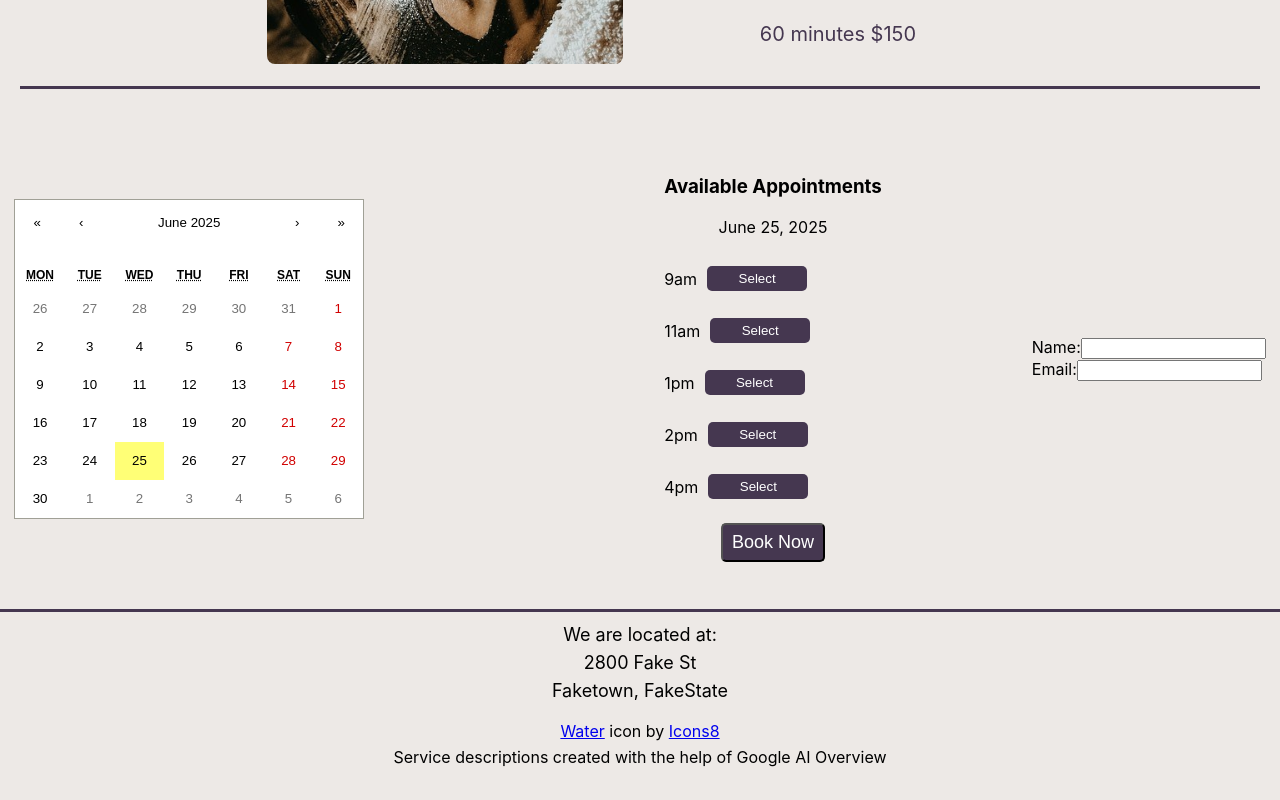
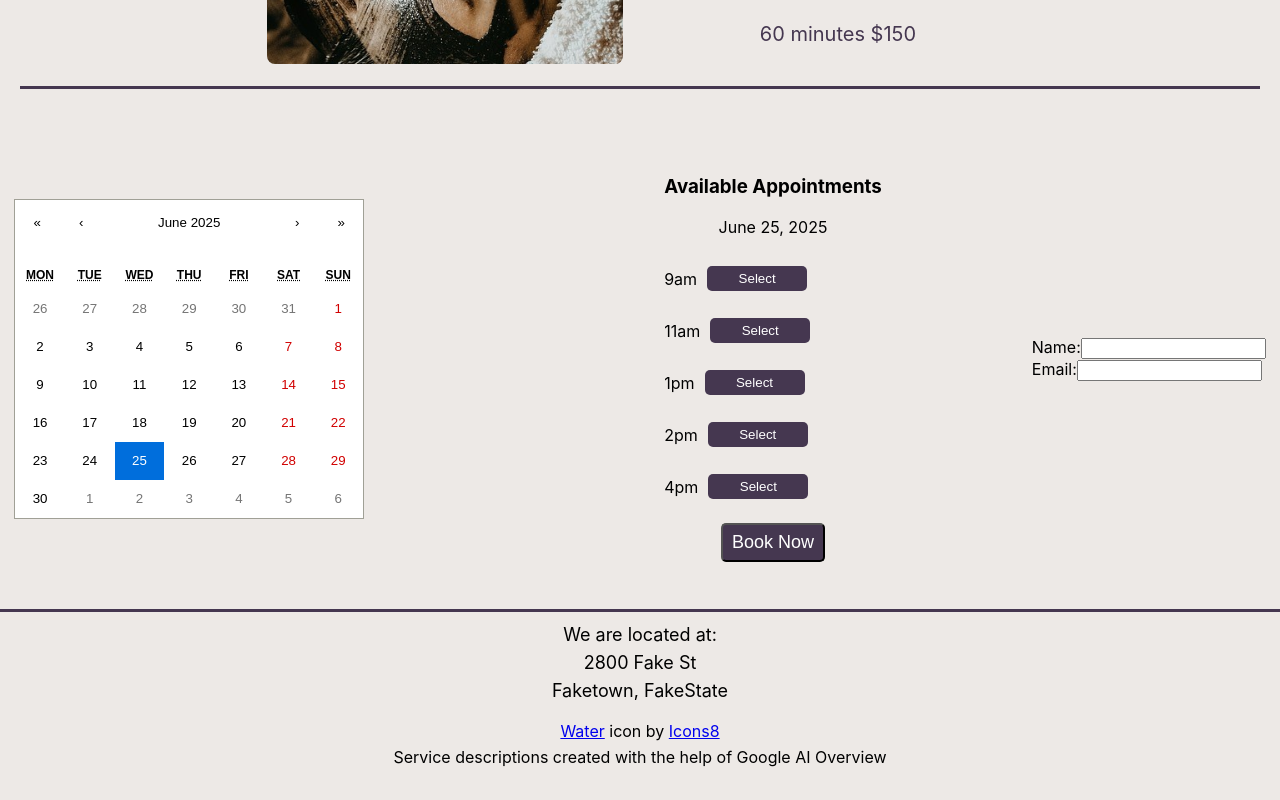
Before and after one commit to LaurenCummings/spa-project, a React (Vite) app: page / in a window 1280 px wide. Shown: the part 3684-4484 px from the top of the page. Built offline with nearby package versions, Linux system fonts and the light colour scheme; a web font is replaced by a local one.

Commit message:
used onChange to get date selected on calendar

```diff
--- a/src/components/BookNow.jsx
+++ b/src/components/BookNow.jsx
@@ -13,6 +13,10 @@ function BookNow() {
         setSelectedTime(index);
     }
 
+    const handleSelectedDate = (selectedDate) => {
+        setSelectedDate(selectedDate);
+    }
+
     useEffect(() => {
         setFormattedDate(selectedDate.toLocaleDateString('en-US', {
             year: 'numeric',
@@ -24,7 +28,7 @@ function BookNow() {
     return (
         <div className="book-now">
             <div className="calendar">
-                <Calendar />
+                <Calendar onChange={handleSelectedDate} value={selectedDate} />
             </div>
             <div className="appointment-info">
                 <h3>Available Appointments</h3>
```
